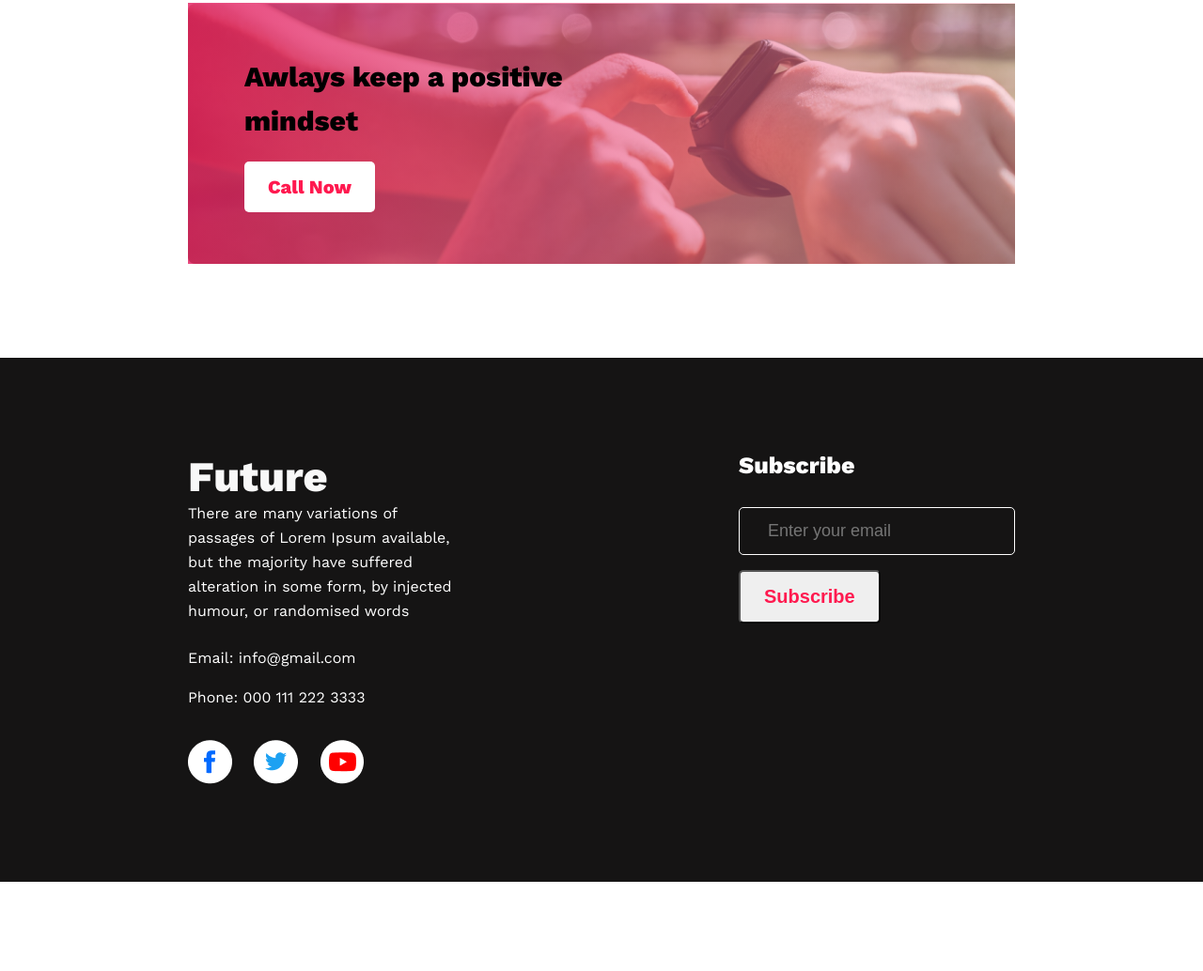
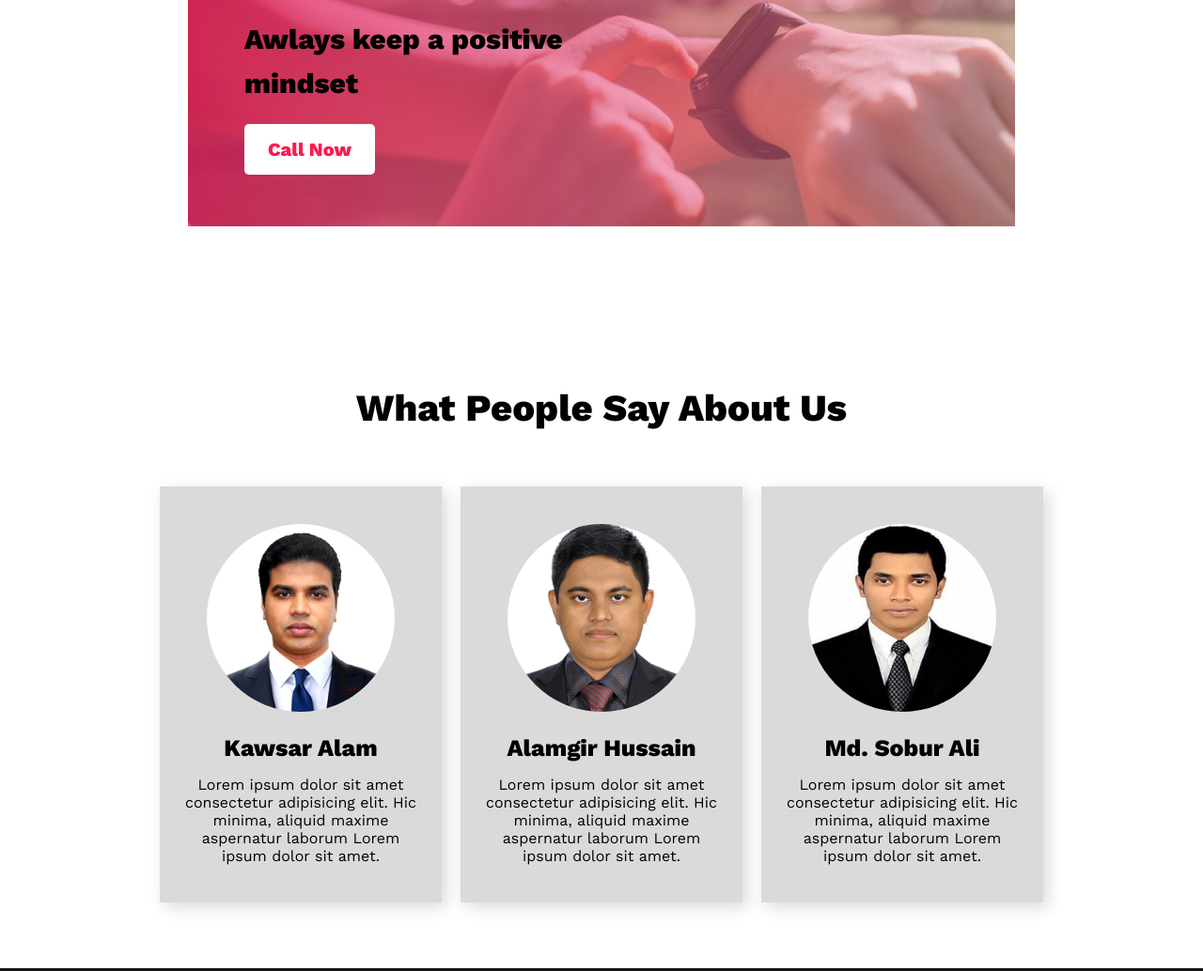
Before and after one commit to Rakibul-Islam01/assignment-one, a plain HTML site: page index.html in a window 1280 px wide. Shown: the part 2303-3337 px from the top of the page at 94% size. Before the commit the page ends 3242 px from the top, so only its background shows below. Drawn offline with nearby package versions, Linux system fonts and the light colour scheme.

Commit message:
Bonus section and other things  update added

```diff
--- a/index.html
+++ b/index.html
@@ -7,6 +7,7 @@
     <title>New-year-new me</title>
     <link rel="stylesheet" href="style.css">
     <link rel="preconnect" href="https://fonts.googleapis.com"><link rel="preconnect" href="https://fonts.gstatic.com" crossorigin><link href="https://fonts.googleapis.com/css2?family=Inter&family=Lobster&family=Work+Sans:wght@400;800&display=swap" rel="stylesheet">
+    <script src="https://kit.fontawesome.com/8d7e4b1100.js" crossorigin="anonymous"></script>
     <script src="https://kit.fontawesome.com/8d7e4b1100.js" crossorigin="anonymous"></script>
 </head>
 <body>
@@ -81,6 +82,28 @@
         </section>
         <!-- Motivatin section starts here -->
 
+        <!-- Bonus section starts here -->
+        <section class="bonus-area">
+            <h3>What People Say About Us</h3>
+            <div class="bonus">
+                <div class="bonus-item">
+                   <img src="images/photo0.jpg" alt="">
+                   <h4>Kawsar Alam</h4>
+                   <p>Lorem ipsum dolor sit amet consectetur adipisicing elit. Hic minima, aliquid maxime aspernatur laborum Lorem ipsum dolor sit amet.</p>
+                </div>
+                <div class="bonus-item">
+                    <img src="images/photo1.jpg" alt="">
+                    <h4>Alamgir Hussain</h4>
+                    <p>Lorem ipsum dolor sit amet consectetur adipisicing elit. Hic minima, aliquid maxime aspernatur laborum Lorem ipsum dolor sit amet.</p>
+                </div>
+                <div class="bonus-item">
+                    <img src="images/photo2.jpg" alt="">
+                    <h4>Md. Sobur Ali</h4>
+                    <p>Lorem ipsum dolor sit amet consectetur adipisicing elit. Hic minima, aliquid maxime aspernatur laborum Lorem ipsum dolor sit amet.</p>
+                </div>
+            </div>
+        </section>
+
         <!-- Contact section starts here -->
         <section class="contact-area">
             <div class="contact">
--- a/style.css
+++ b/style.css
@@ -79,7 +79,7 @@ body{
 
 /* Plan area styles */
 .my-plan{
-    padding: 100px 0;
+    padding: 80px 0;
 }
 .plan-heading{
     color: #151414;
@@ -109,7 +109,7 @@ body{
 
 /* Motivation section styles */
 .motivation{
-    background: linear-gradient(to right, rgba(226, 26, 93, 0.795), rgba(255, 182, 193, 0.432)), url(images/watch.png);
+    background: linear-gradient(to right, rgba(224, 26, 92, 0.795), rgba(255, 182, 193, 0.432)), url(images/watch.png);
     background-repeat: no-repeat;
     background-size: cover;
     margin: 100px 200px;
@@ -191,3 +191,34 @@ input {
     color: #FF194F;
     border-radius: 5px;
 }
+
+/* bonus-area styles */
+.bonus-area{
+    padding: 70px 170px;
+    text-align: center;
+}
+.bonus-area h3{
+    font-size: 40px;
+    margin-bottom: 60px;
+}
+.bonus{
+    display: flex;
+    justify-content: center;
+    align-items: center;
+    gap: 20px;
+}
+.bonus img{
+    max-width: 200px;
+    border-radius: 50%;
+}
+.bonus-area h4{
+    font-size: 25px;
+    margin-top: 20px;
+    margin-bottom: 15px;
+}
+.bonus-item{
+    background:#dbdada ;
+    padding: 40px 20px ;
+    color: #000000;
+    box-shadow: 5px 5px 16px #dbdada;
+}
```
Also changed, not shown: images/photo0.jpg (added), images/photo1.jpg (added), images/photo2.jpg (added).
